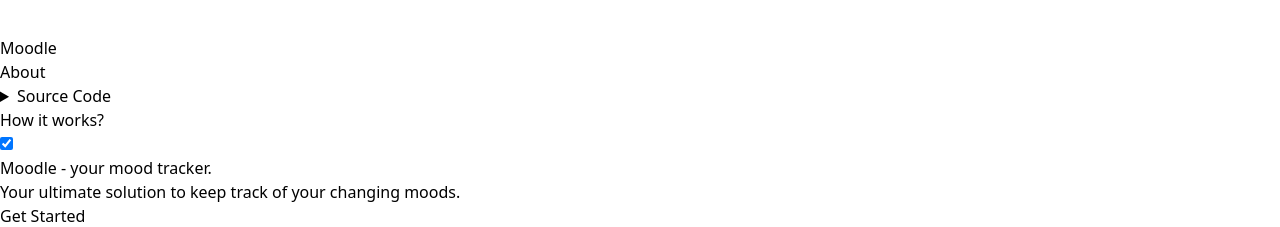
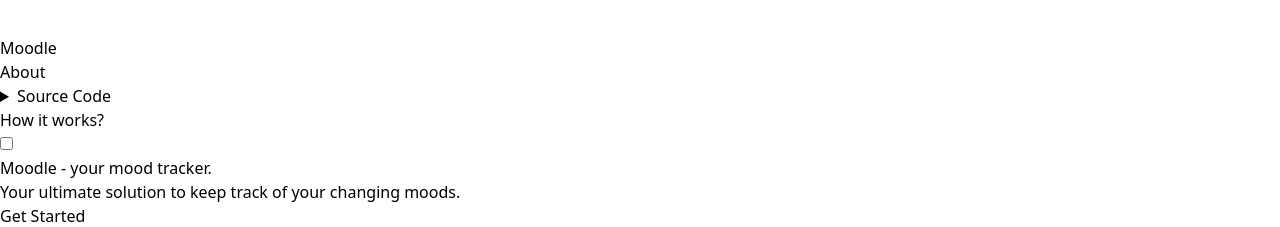
Before and after one commit to kowais915/Moodle, a Next.js app: page / in a window 1280 px wide. Shown: the part 2620-2847 px from the top of the page. Built offline with nearby package versions, Linux system fonts and the light colour scheme.

Commit message:
:bug: Fixed the toggle button

```diff
--- a/src/pages/components/Navbar.js
+++ b/src/pages/components/Navbar.js
@@ -56,7 +56,7 @@ const Navbar = () => {
     </ul>
   </div>
   <div className="navbar-end">
-  <input type="checkbox" className="toggle toggle-warning" checked />
+  <input type="checkbox" className="toggle toggle-warning"  />
   </div>
 </div>
             </>
```
